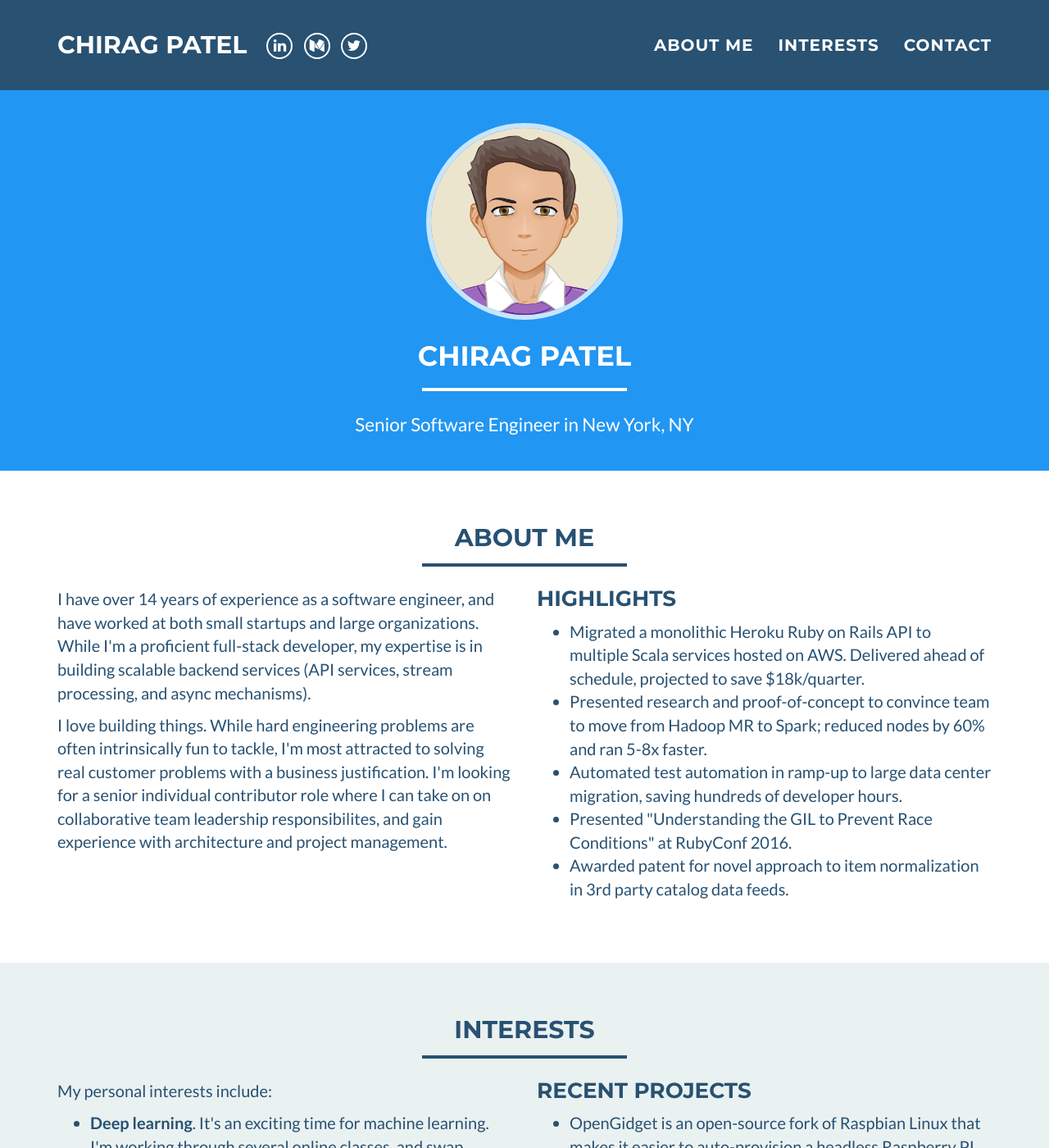
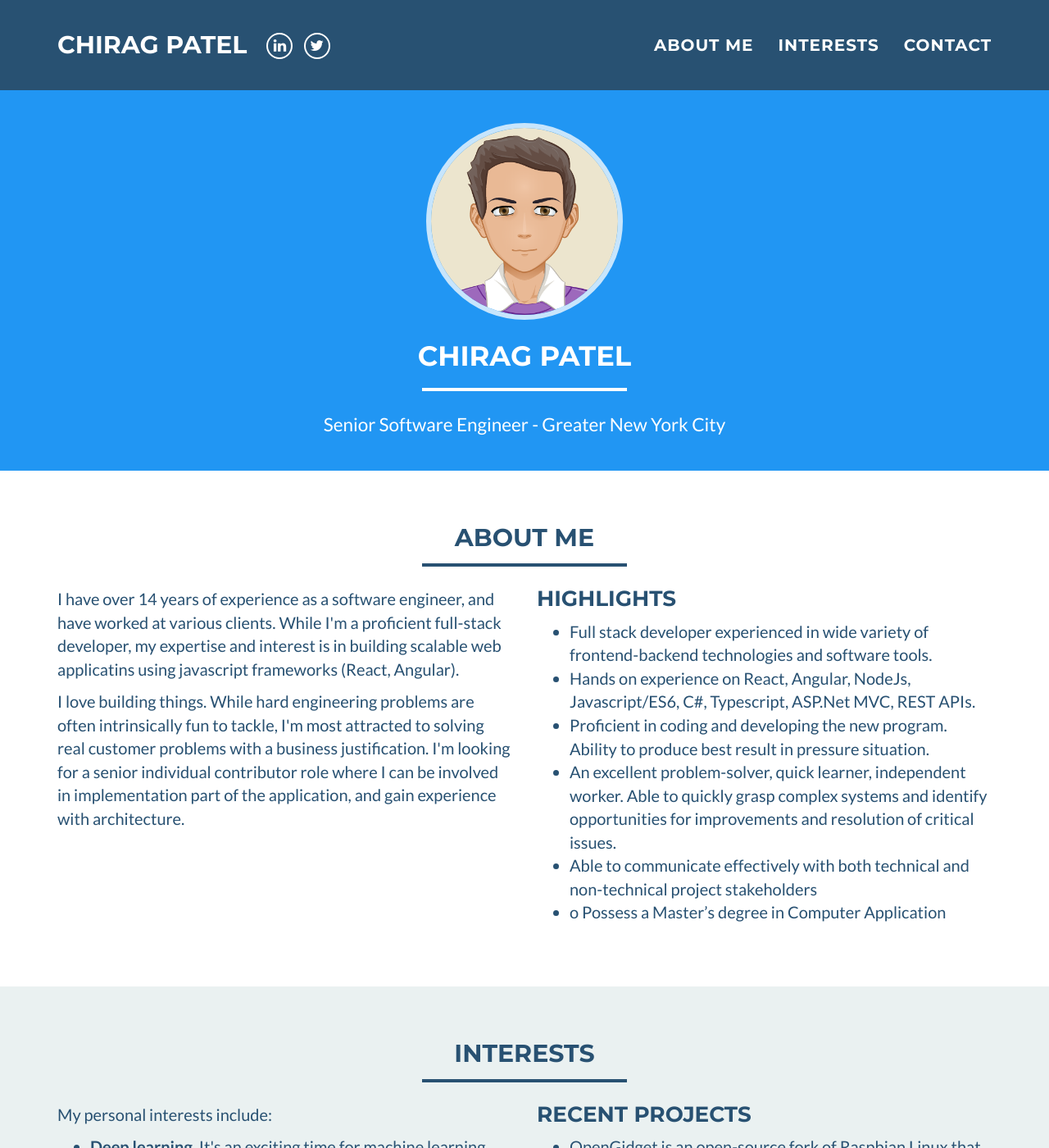
Before and after one commit to chirag80/chirag80.github.io, a Jekyll site: the page built from index.html, in a window 1280 px wide and 1400 px high. Shown: the whole window at 82% size. Built offline with Jekyll 4.4.1, drawn with Linux system fonts in a browser that asks for light colours.

Commit message:
test commit 2

```diff
--- a/_config.yml
+++ b/_config.yml
@@ -2,19 +2,19 @@
 name: Chirag Patel
 email: chiragpaatel1@gmail.com
 #canonical_url: https://edwinexemplar.com
-keywords: "Software Engineer, Javascript, React, Angular"
-skills: "Senior Software Engineer in New York, NY"
+keywords: 'Software Engineer, Javascript, React, Angular'
+skills: 'Senior Software Engineer - Greater New York City'
 baseurl:
 
 # Social networks usernames (many more available: google-plus, flickr, dribbble, pinterest, instagram, tumblr, linkedin, etc.)
 # You should replace these with your social networks, of course. :)
 social:
   - title: linkedin
-    url: https://www.linkedin.com/in/cgroom/
-  - title: medium
-    url: https://medium.com/@cgroom
+    url: https://www.linkedin.com/in/chiraglpatel
+  # - title: medium
+  #   url: https://medium.com/@cgroom
   - title: twitter
-    url: https://twitter.com/chuck_groom
+    url: https://twitter.com/chirag_lpatel
 
 # Google webmaster tools
 google_verify:
@@ -25,13 +25,11 @@ bing_verify:
 # Color settings (hex-codes without the leading hash-tag)
 color:
   primary: 2196F3
-  primary-rgb: "33, 150, 243"
+  primary-rgb: '33, 150, 243'
   secondary: 285172
   secondary-dark: 29455b
   section-tout: eaf1f1
 
-
-
 # Build settings
 markdown: kramdown
 permalink: pretty
--- a/_includes/about_me.html
+++ b/_includes/about_me.html
@@ -10,46 +10,46 @@
       <div class="col-sm-6">
         <p>
           I have over 14 years of experience as a software engineer, and have
-          worked at both small startups and large organizations. While I'm a
-          proficient full-stack developer, my expertise is in building scalable
-          backend services (API services, stream processing, and async
-          mechanisms).
+          worked at various clients. While I'm a proficient full-stack
+          developer, my expertise and interest is in building scalable web
+          applicatins using javascript frameworks (React, Angular).
         </p>
         <p>
           I love building things. While hard engineering problems are often
           intrinsically fun to tackle, I'm most attracted to solving real
           customer problems with a business justification. I'm looking for a
-          senior individual contributor role where I can take on on
-          collaborative team leadership responsibilites, and gain experience
-          with architecture and project management.
+          senior individual contributor role where I can be involved in
+          implementation part of the application, and gain experience with
+          architecture.
         </p>
       </div>
       <div class="col-sm-6">
         <h3 style="margin-top:0;">Highlights</h3>
         <ul>
           <li>
-            Migrated a monolithic Heroku Ruby on Rails API to multiple Scala
-            services hosted on AWS. Delivered ahead of schedule, projected to
-            save $18k/quarter.
+            Full stack developer experienced in wide variety of frontend-backend
+            technologies and software tools.
           </li>
           <li>
-            Presented research and proof-of-concept to convince team to move
-            from Hadoop MR to Spark; reduced nodes by 60% and ran 5-8x faster.
+            Hands on experience on React, Angular, NodeJs, Javascript/ES6, C#,
+            Typescript, ASP.Net MVC, REST APIs.
           </li>
 
           <li>
-            Automated test automation in ramp-up to large data center migration,
-            saving hundreds of developer hours.
+            Proficient in coding and developing the new program. Ability to
+            produce best result in pressure situation.
           </li>
 
           <li>
-            Presented "Understanding the GIL to Prevent Race Conditions" at
-            RubyConf 2016.
+            An excellent problem-solver, quick learner, independent worker. Able
+            to quickly grasp complex systems and identify opportunities for
+            improvements and resolution of critical issues.
           </li>
           <li>
-            Awarded patent for novel approach to item normalization in 3rd party
-            catalog data feeds.
+            Able to communicate effectively with both technical and
+            non-technical project stakeholders
           </li>
+          <li>o Possess a Master’s degree in Computer Application</li>
         </ul>
       </div>
     </div>
```
